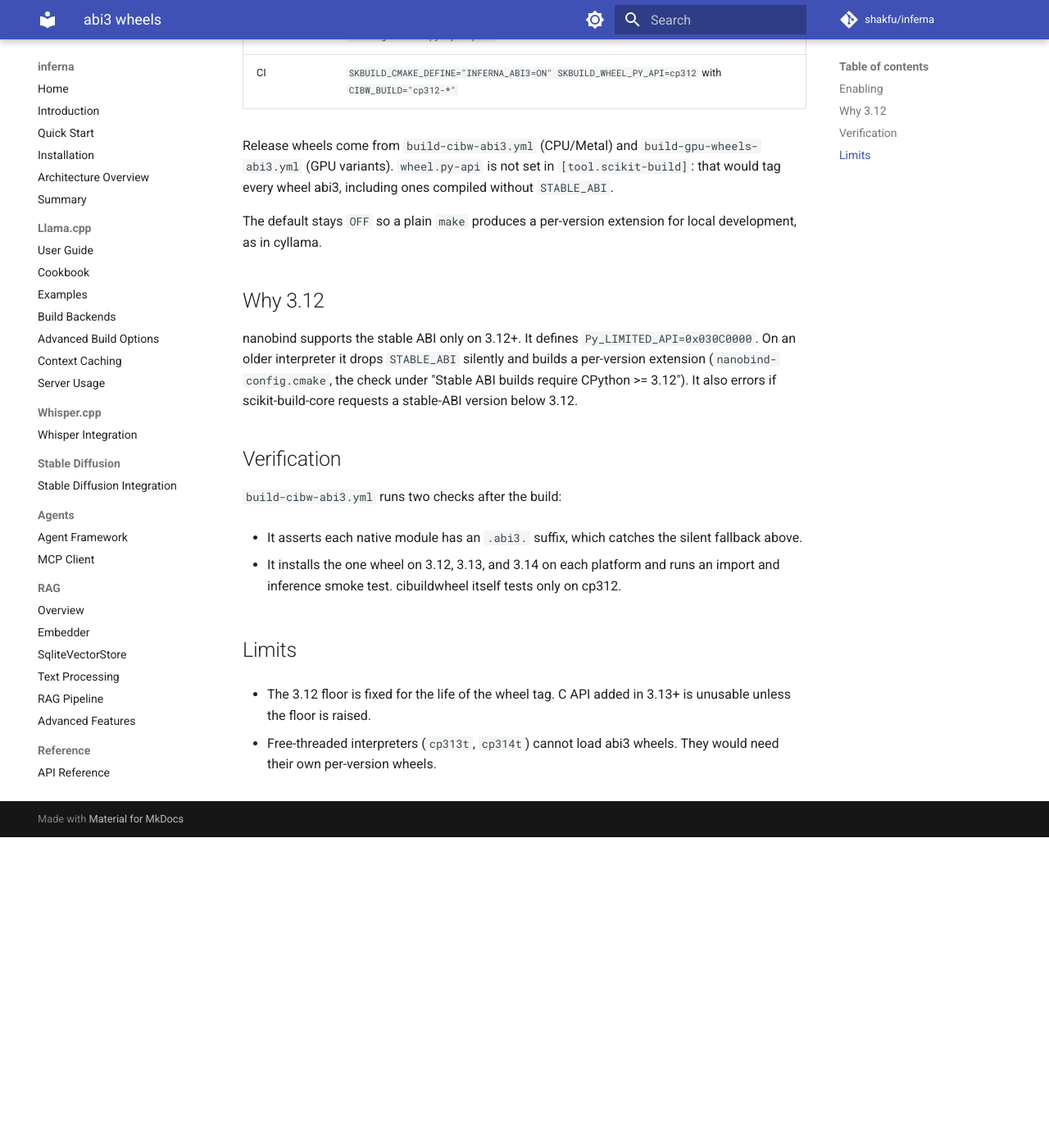
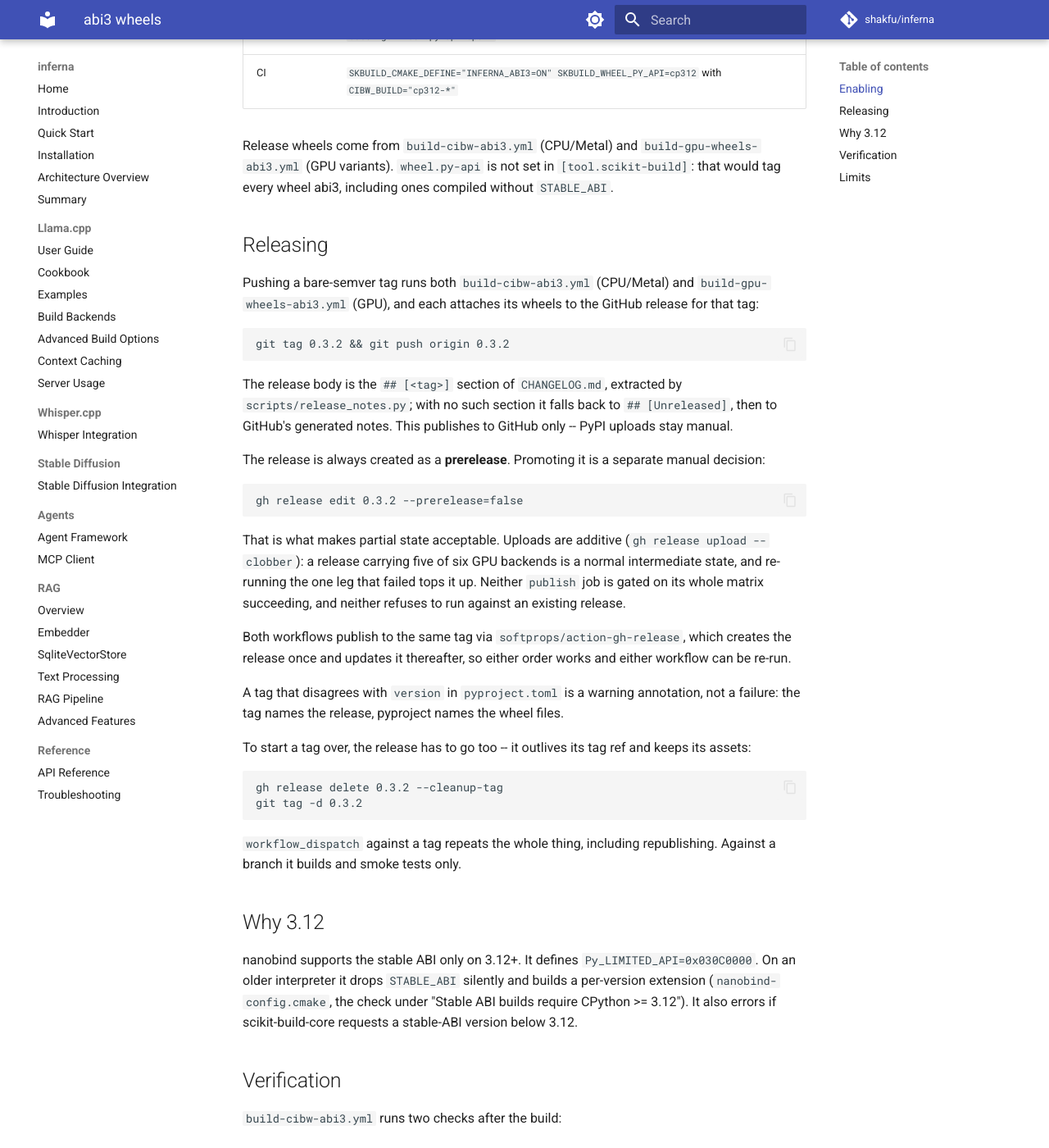
Before and after one commit to shakfu/inferna, an MkDocs documentation site: the page built from docs/dev/abi3.md, in a window 1280 px wide and 1400 px high, scrolled down 664 px. Shown: the whole window at 82% size. Built offline with MkDocs 1.6.1 and Material for MkDocs 9.7.7, drawn with Linux system fonts in a browser that asks for light colours; comment, search, counter and statistics services are not loaded; before the commit the page ends 1685 px from its top, so only the background shows below that.

Commit message:
update docs / fix wflws

````diff
--- a/docs/dev/abi3.md
+++ b/docs/dev/abi3.md
@@ -17,7 +17,36 @@
 
 Release wheels come from `build-cibw-abi3.yml` (CPU/Metal) and `build-gpu-wheels-abi3.yml` (GPU variants). `wheel.py-api` is not set in `[tool.scikit-build]`: that would tag every wheel abi3, including ones compiled without `STABLE_ABI`.
 
-The default stays `OFF` so a plain `make` produces a per-version extension for local development, as in cyllama.
+## Releasing
+
+Pushing a bare-semver tag runs both `build-cibw-abi3.yml` (CPU/Metal) and `build-gpu-wheels-abi3.yml` (GPU), and each attaches its wheels to the GitHub release for that tag:
+
+```
+git tag 0.3.2 && git push origin 0.3.2
+```
+
+The release body is the `## [<tag>]` section of `CHANGELOG.md`, extracted by `scripts/release_notes.py`; with no such section it falls back to `## [Unreleased]`, then to GitHub's generated notes. This publishes to GitHub only -- PyPI uploads stay manual.
+
+The release is always created as a **prerelease**. Promoting it is a separate manual decision:
+
+```
+gh release edit 0.3.2 --prerelease=false
+```
+
+That is what makes partial state acceptable. Uploads are additive (`gh release upload --clobber`): a release carrying five of six GPU backends is a normal intermediate state, and re-running the one leg that failed tops it up. Neither `publish` job is gated on its whole matrix succeeding, and neither refuses to run against an existing release.
+
+Both workflows publish to the same tag via `softprops/action-gh-release`, which creates the release once and updates it thereafter, so either order works and either workflow can be re-run.
+
+A tag that disagrees with `version` in `pyproject.toml` is a warning annotation, not a failure: the tag names the release, pyproject names the wheel files.
+
+To start a tag over, the release has to go too -- it outlives its tag ref and keeps its assets:
+
+```
+gh release delete 0.3.2 --cleanup-tag
+git tag -d 0.3.2
+```
+
+`workflow_dispatch` against a tag repeats the whole thing, including republishing. Against a branch it builds and smoke tests only.
 
 ## Why 3.12
 
````
Also changed, not shown: CHANGELOG.md (+4 -0 lines), 2 other files.
